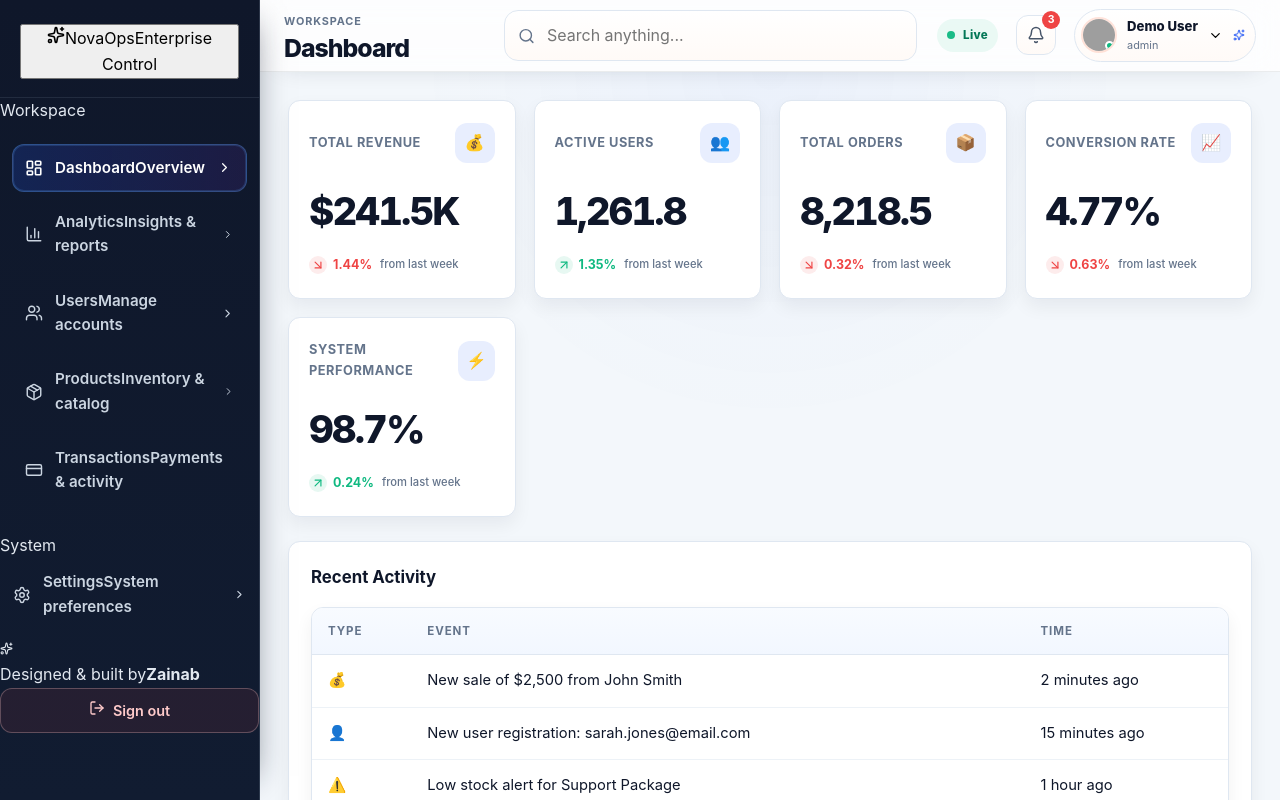
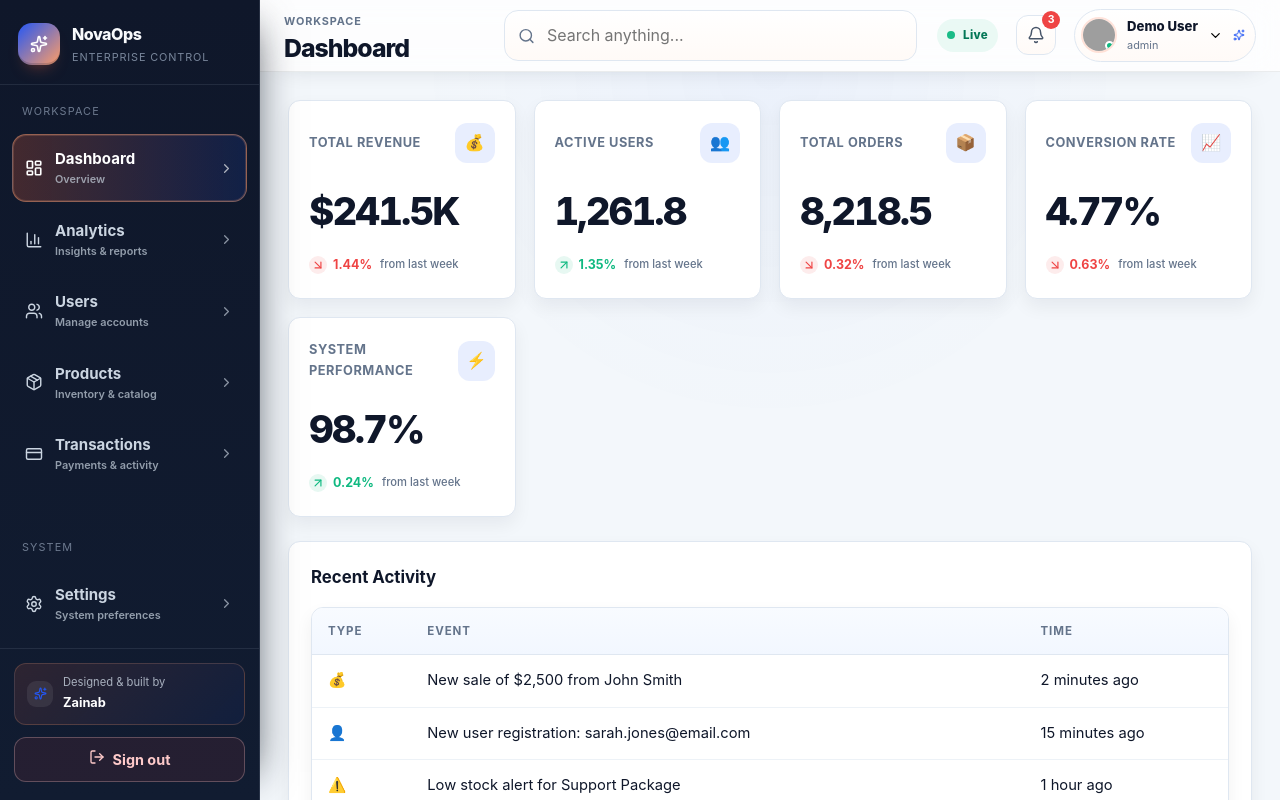
Before and after one commit to abdulbasit-25/zainaib-internship-task, a React (Vite) app in the folder task-4-enterprise-dashboard/: page /dashboard in a window 1280 px wide. Shown: the top 800 px of the page. Built offline with nearby package versions, Linux system fonts and the light colour scheme; sample sign-in values are in the browser's storage; grey boxes are pictures that could not be loaded.

Commit message:
Update enterprise dashboard Sidebar.css

```diff
--- a/task-4-enterprise-dashboard/src/components/Sidebar.css
+++ b/task-4-enterprise-dashboard/src/components/Sidebar.css
@@ -1,67 +1,64 @@
 .sidebar {
   width: 260px;
   height: 100vh;
-  background: linear-gradient(
-    180deg,
-    var(--sidebar) 0%,
-    var(--sidebar-strong) 100%
-  );
+  background: linear-gradient(180deg, var(--sidebar) 0%, var(--sidebar-strong) 100%);
   color: #e2e8f0;
   position: fixed;
   left: 0;
   top: 0;
   display: flex;
   flex-direction: column;
-  border-right: 1px solid rgba(148, 163, 184, 0.22);
-  box-shadow: 18px 0 30px -24px rgba(15, 23, 42, 0.5);
+  border-right: 1px solid rgba(148, 163, 184, 0.18);
+  box-shadow: 22px 0 38px -28px rgba(9, 15, 25, 0.72);
   z-index: 100;
   transition: transform 0.28s ease;
 }
 
 .sidebar-header {
-  padding: 24px 20px 18px;
+  padding: 22px 18px 18px;
   border-bottom: 1px solid rgba(148, 163, 184, 0.14);
   display: flex;
   justify-content: space-between;
   align-items: center;
 }
 
-.logo {
+.brand {
   display: flex;
   align-items: center;
   gap: 12px;
+  background: transparent;
+  border: none;
+  color: #f8fafc;
+  padding: 0;
+  text-align: left;
 }
 
-.logo-icon {
-  width: 38px;
-  height: 38px;
-  border-radius: 12px;
+.brand-mark {
+  width: 42px;
+  height: 42px;
+  border-radius: 14px;
   display: grid;
   place-items: center;
-  background: linear-gradient(
-    135deg,
-    rgba(36, 87, 245, 0.25),
-    rgba(124, 58, 237, 0.3)
-  );
-  color: #ffffff;
-  box-shadow: inset 0 0 0 1px rgba(255, 255, 255, 0.08);
+  background: linear-gradient(135deg, var(--primary), #ff9d66);
+  color: #fff;
+  box-shadow: inset 0 -2px 0 rgba(16, 25, 44, 0.18), 0 10px 18px -12px rgba(255, 106, 61, 0.7);
 }
 
-.logo-copy {
+.brand-copy {
   display: flex;
   flex-direction: column;
-  gap: 2px;
+  gap: 1px;
 }
 
-.logo-text {
+.brand-name {
   font-size: 1rem;
-  font-weight: 700;
-  letter-spacing: -0.02em;
+  font-weight: 800;
+  letter-spacing: -0.03em;
   color: #f8fafc;
 }
 
-.logo-subtext {
-  font-size: 0.7rem;
+.brand-subtitle {
+  font-size: 0.68rem;
   color: rgba(148, 163, 184, 0.8);
   letter-spacing: 0.08em;
   text-transform: uppercase;
@@ -75,44 +72,63 @@
   padding: 0;
 }
 
+.sidebar-content {
+  display: flex;
+  flex: 1;
+  flex-direction: column;
+  justify-content: space-between;
+  gap: 18px;
+  padding: 18px 12px 10px;
+}
+
+.nav-section {
+  display: flex;
+  flex-direction: column;
+  gap: 8px;
+}
+
+.nav-section-heading {
+  padding: 0 10px 6px;
+  font-size: 0.68rem;
+  letter-spacing: 0.1em;
+  color: rgba(148, 163, 184, 0.7);
+  text-transform: uppercase;
+}
+
 .sidebar-nav {
-  flex: 1;
-  padding: 20px 12px;
-  overflow-y: auto;
+  display: flex;
+  flex-direction: column;
+  gap: 4px;
 }
 
 .nav-link {
   width: 100%;
-  padding: 11px 12px;
-  margin-bottom: 6px;
+  padding: 12px 12px;
   display: flex;
   align-items: center;
   gap: 12px;
   border: 1px solid transparent;
-  border-radius: 12px;
+  border-radius: 14px;
   background: transparent;
   color: #cbd5e1;
-  font-size: 0.95rem;
+  font-size: 0.94rem;
   font-weight: 600;
   text-align: left;
   transition: all 0.2s ease;
 }
 
 .nav-link:hover {
-  background: rgba(148, 163, 184, 0.08);
+  background: rgba(148, 163, 184, 0.06);
   color: #f8fafc;
-  border-color: rgba(148, 163, 184, 0.06);
+  border-color: rgba(148, 163, 184, 0.08);
+  transform: translateX(2px);
 }
 
 .nav-link.active {
-  background: linear-gradient(
-    90deg,
-    rgba(36, 87, 245, 0.2),
-    rgba(124, 58, 237, 0.12)
-  );
+  background: linear-gradient(90deg, rgba(255, 106, 61, 0.22), rgba(29, 78, 216, 0.16));
   color: #ffffff;
-  border-color: rgba(96, 165, 250, 0.35);
-  box-shadow: inset 0 0 0 1px rgba(96, 165, 250, 0.18);
+  border-color: rgba(255, 166, 122, 0.45);
+  box-shadow: inset 0 0 0 1px rgba(255, 166, 122, 0.18);
 }
 
 .nav-icon {
@@ -123,33 +139,66 @@
   flex-shrink: 0;
 }
 
+.nav-copy {
+  display: flex;
+  flex-direction: column;
+  flex: 1;
+  min-width: 0;
+}
+
 .nav-label {
   white-space: nowrap;
+  font-weight: 700;
 }
 
-.sidebar-footer {
-  padding: 18px 18px 20px;
+.nav-description {
+  font-size: 0.68rem;
+  color: rgba(203, 213, 225, 0.7);
+}
+
+.nav-arrow {
+  opacity: 0.65;
+  flex-shrink: 0;
+}
+
+.sidebar-bottom {
+  padding: 14px 14px 18px;
   border-top: 1px solid rgba(148, 163, 184, 0.14);
   display: flex;
   flex-direction: column;
   gap: 12px;
 }
 
-.sidebar-branding {
+.creator-card {
   display: flex;
   align-items: center;
-  justify-content: space-between;
-  gap: 8px;
-  color: rgba(148, 163, 184, 0.8);
-  font-size: 0.7rem;
-  letter-spacing: 0.08em;
-  text-transform: uppercase;
+  gap: 10px;
+  padding: 10px 12px;
+  border: 1px solid rgba(255, 166, 122, 0.2);
+  border-radius: 12px;
+  background: linear-gradient(135deg, rgba(255, 106, 61, 0.12), rgba(29, 78, 216, 0.08));
 }
 
-.sidebar-branding strong {
-  color: #eff6ff;
-  letter-spacing: 0.04em;
-  text-transform: none;
+.creator-icon {
+  width: 26px;
+  height: 26px;
+  border-radius: 9px;
+  display: grid;
+  place-items: center;
+  background: rgba(255, 255, 255, 0.08);
+  color: var(--primary);
+}
+
+.creator-copy {
+  display: flex;
+  flex-direction: column;
+  gap: 2px;
+  font-size: 0.7rem;
+  color: rgba(203, 213, 225, 0.8);
+}
+
+.creator-copy strong {
+  color: #fff;
   font-size: 0.8rem;
 }
 
@@ -165,12 +214,12 @@
   border: 1px solid rgba(254, 202, 202, 0.28);
   color: #fecaca;
   font-size: 0.9rem;
-  font-weight: 600;
+  font-weight: 700;
   transition: all 0.2s ease;
 }
 
 .logout-btn:hover {
-  background: rgba(239, 68, 68, 0.14);
+  background: rgba(239, 68, 68, 0.16);
   color: #fff;
 }
 
```
